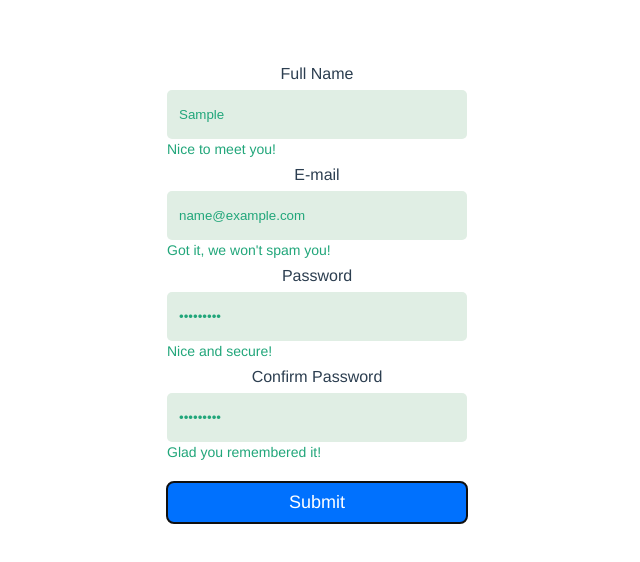
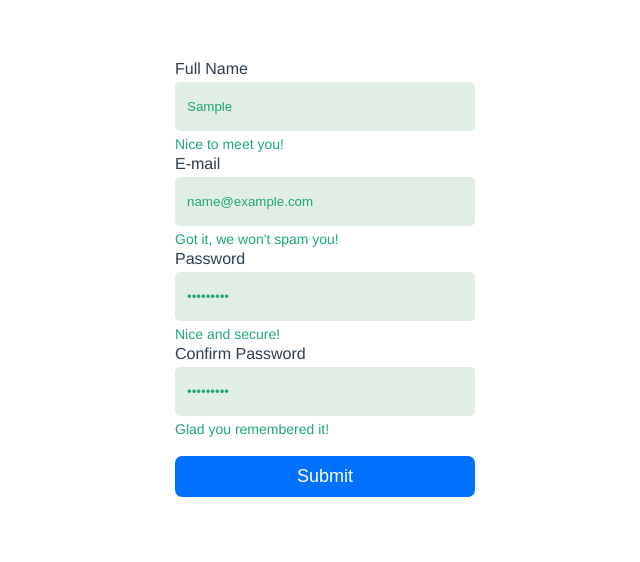
Before and after one commit to hamedg68/hg-design, a Vue app: page / in a window 1280 px wide. Both pictures are taken after typing "Sample", "name@example.com", "Sample123", "Sample123" into the empty fields and a click on the button "Submit". Shown: the top 562 px of the page, without its empty margins (323-963 px from the left). Built offline with nearby package versions, Linux system fonts and the light colour scheme.

Commit message:
feat: inhance validation

```diff
--- a/package.json
+++ b/package.json
@@ -9,6 +9,7 @@
     "preview": "vite preview"
   },
   "dependencies": {
+    "@vee-validate/yup": "^4.11.3",
     "vee-validate": "^4.11.3",
     "vue": "^3.3.4",
     "yup": "^1.2.0"
--- a/src/App.vue
+++ b/src/App.vue
@@ -40,21 +40,15 @@
 </template>
 
 <script setup lang="ts">
-import { Form } from 'vee-validate';
-import * as Yup from 'yup';
-import TextInput from './components/TextInput.vue';
+import { Form } from "vee-validate";
+import * as Yup from "yup";
+import TextInput from "./components/TextInput.vue";
 
-function onSubmit(values) {
+function onSubmit(values: any) {
   alert(JSON.stringify(values, null, 2));
 }
 
-function onInvalidSubmit() {
-  const submitBtn = document.querySelector('.submit-btn');
-  submitBtn.classList.add('invalid');
-  setTimeout(() => {
-    submitBtn.classList.remove('invalid');
-  }, 1000);
-}
+function onInvalidSubmit() {}
 
 // Using yup to generate a validation schema
 // https://vee-validate.logaretm.com/v4/guide/validation#validation-schemas-with-yup
@@ -64,59 +58,6 @@ const schema = Yup.object().shape({
   password: Yup.string().min(6).required(),
   confirm_password: Yup.string()
     .required()
-    .oneOf([Yup.ref('password')], 'Passwords do not match'),
+    .oneOf([Yup.ref("password")], "Passwords do not match"),
 });
 </script>
-
-<style>
-* {
-  box-sizing: border-box;
-}
-
-:root {
-  --primary-color: #0071fe;
-  --error-color: #f23648;
-  --error-bg-color: #fddfe2;
-  --success-color: #21a67a;
-  --success-bg-color: #e0eee4;
-}
-
-html,
-body {
-  width: 100%;
-  height: 100%;
-}
-
-#app {
-  font-family: Avenir, Helvetica, Arial, sans-serif;
-  -webkit-font-smoothing: antialiased;
-  -moz-osx-font-smoothing: grayscale;
-  color: #2c3e50;
-  margin-top: 60px;
-
-  width: 100%;
-  height: 100%;
-}
-
-form {
-  width: 300px;
-  margin: 0px auto;
-  padding-bottom: 60px;
-}
-
-.submit-btn {
-  background: var(--primary-color);
-  outline: none;
-  border: none;
-  color: #fff;
-  font-size: 18px;
-  padding: 10px 15px;
-  display: block;
-  width: 100%;
-  border-radius: 7px;
-  margin-top: 40px;
-  transition: transform 0.3s ease-in-out;
-  cursor: pointer;
-}
-
-</style>
--- a/src/components/TextInput.vue
+++ b/src/components/TextInput.vue
@@ -1,7 +1,10 @@
 <template>
   <div
     class="TextInput"
-    :class="{ 'has-error': !!errorMessage, success: meta.valid }"
+    :class="{
+      'has-error': !!errorMessage && meta.validated && meta.touched,
+      success: meta.valid && meta.dirty,
+    }"
   >
     <label :for="name">{{ label }}</label>
     <input
@@ -10,47 +13,37 @@
       :id="name"
       :type="type"
       :placeholder="placeholder"
-      @input="handleChange"
-      @blur="handleBlur"
     />
 
-    <p class="help-message" v-show="errorMessage || meta.valid">
+    <p
+      class="help-message"
+      v-show="(errorMessage && meta.validated && meta.touched) || (meta.valid && meta.dirty)"
+    >
       {{ errorMessage || successMessage }}
     </p>
   </div>
 </template>
 
-
 <script setup lang="ts">
 import { toRef } from "vue";
 import { useField } from "vee-validate";
 
-const props = defineProps({
-  type: {
-    type: String,
-    default: "text",
-  },
-  value: {
-    type: String,
-    default: undefined,
-  },
-  name: {
-    type: String,
-    required: true,
-  },
-  label: {
-    type: String,
-    required: true,
-  },
-  successMessage: {
-    type: String,
-    default: "",
-  },
-  placeholder: {
-    type: String,
-    default: "",
-  },
-});
+const props = withDefaults(
+  defineProps<{
+    label: string;
+    name: string;
+    type?: string;
+    value?: string;
+    successMessage?: string;
+    placeholder?: string;
+  }>(),
+  {
+    type: "text",
+    value: undefined,
+    successMessage: "",
+    placeholder: "",
+  }
+);
 
 // use `toRef` to create reactive references to `name` prop which is passed to `useField`
 // this is important because vee-validte needs to know if the field name changes
@@ -62,72 +55,8 @@ const name = toRef(props, "name");
 const {
   value: inputValue,
   errorMessage,
-  handleBlur,
-  handleChange,
   meta,
 } = useField(name, undefined, {
   initialValue: props.value,
 });
 </script>
-<style scoped>
-.TextInput {
-  position: relative;
-  margin-bottom: calc(1em * 1.5);
-  width: 100%;
-}
-
-label {
-  display: block;
-  margin-bottom: 4px;
-  width: 100%;
-}
-
-input {
-  border-radius: 5px;
-  border: 2px solid transparent;
-  padding: 15px 10px;
-  outline: none;
-  background-color: #f2f5f7;
-  width: 100%;
-  transition: border-color 0.3s ease-in-out, color 0.3s ease-in-out,
-    background-color 0.3s ease-in-out;
-}
-
-input:focus {
-  border-color: var(--primary-color);
-}
-
-.help-message {
-  position: absolute;
-  bottom: calc(-1.5 * 1em);
-  left: 0;
-  margin: 0;
-  font-size: 14px;
-}
-
-.TextInput.has-error input {
-  background-color: var(--error-bg-color);
-  color: var(--error-color);
-}
-
-.TextInput.has-error input:focus {
-  border-color: var(--error-color);
-}
-
-.TextInput.has-error .help-message {
-  color: var(--error-color);
-}
-
-.TextInput.success input {
-  background-color: var(--success-bg-color);
-  color: var(--success-color);
-}
-
-.TextInput.success input:focus {
-  border-color: var(--success-color);
-}
-
-.TextInput.success .help-message {
-  color: var(--success-color);
-}
-</style>
--- a/src/style.css
+++ b/src/style.css
@@ -1,80 +1,115 @@
-:root {
-  font-family: Inter, system-ui, Avenir, Helvetica, Arial, sans-serif;
-  line-height: 1.5;
-  font-weight: 400;
-
-  color-scheme: light dark;
-  color: rgba(255, 255, 255, 0.87);
-  background-color: #242424;
-
-  font-synthesis: none;
-  text-rendering: optimizeLegibility;
-  -webkit-font-smoothing: antialiased;
-  -moz-osx-font-smoothing: grayscale;
-  -webkit-text-size-adjust: 100%;
+* {
+  box-sizing: border-box;
 }
 
-a {
-  font-weight: 500;
-  color: #646cff;
-  text-decoration: inherit;
-}
-a:hover {
-  color: #535bf2;
+:root {
+  --primary-color: #0071fe;
+  --error-color: #f23648;
+  --error-bg-color: #fddfe2;
+  --success-color: #21a67a;
+  --success-bg-color: #e0eee4;
 }
 
+html,
 body {
-  margin: 0;
-  display: flex;
-  place-items: center;
-  min-width: 320px;
-  min-height: 100vh;
-}
-
-h1 {
-  font-size: 3.2em;
-  line-height: 1.1;
-}
-
-button {
-  border-radius: 8px;
-  border: 1px solid transparent;
-  padding: 0.6em 1.2em;
-  font-size: 1em;
-  font-weight: 500;
-  font-family: inherit;
-  background-color: #1a1a1a;
-  cursor: pointer;
-  transition: border-color 0.25s;
-}
-button:hover {
-  border-color: #646cff;
-}
-button:focus,
-button:focus-visible {
-  outline: 4px auto -webkit-focus-ring-color;
-}
-
-.card {
-  padding: 2em;
+  width: 100%;
+  height: 100%;
 }
 
 #app {
-  max-width: 1280px;
-  margin: 0 auto;
-  padding: 2rem;
-  text-align: center;
+  font-family: Avenir, Helvetica, Arial, sans-serif;
+  -webkit-font-smoothing: antialiased;
+  -moz-osx-font-smoothing: grayscale;
+  color: #2c3e50;
+  margin-top: 60px;
+
+  width: 100%;
+  height: 100%;
 }
 
-@media (prefers-color-scheme: light) {
-  :root {
-    color: #213547;
-    background-color: #ffffff;
-  }
-  a:hover {
-    color: #747bff;
-  }
-  button {
-    background-color: #f9f9f9;
-  }
+form {
+  width: 300px;
+  margin: 0px auto;
+  padding-bottom: 60px;
 }
+
+.submit-btn {
+  background: var(--primary-color);
+  outline: none;
+  border: none;
+  color: #fff;
+  font-size: 18px;
+  padding: 10px 15px;
+  display: block;
+  width: 100%;
+  border-radius: 7px;
+  margin-top: 40px;
+  transition: transform 0.3s ease-in-out;
+  cursor: pointer;
+}
+
+
+
+/* text Input */
+
+
+.TextInput {
+  position: relative;
+  margin-bottom: calc(1em * 1.5);
+  width: 100%;
+}
+
+label {
+  display: block;
+  margin-bottom: 4px;
+  width: 100%;
+}
+
+input {
+  border-radius: 5px;
+  border: 2px solid transparent;
+  padding: 15px 10px;
+  outline: none;
+  background-color: #f2f5f7;
+  width: 100%;
+  transition: border-color 0.3s ease-in-out, color 0.3s ease-in-out,
+    background-color 0.3s ease-in-out;
+}
+
+input:focus {
+  border-color: var(--primary-color);
+}
+
+.help-message {
+  position: absolute;
+  bottom: calc(-1.5 * 1em);
+  left: 0;
+  margin: 0;
+  font-size: 14px;
+}
+
+.TextInput.has-error input {
+  background-color: var(--error-bg-color);
+  color: var(--error-color);
+}
+
+.TextInput.has-error input:focus {
+  border-color: var(--error-color);
+}
+
+.TextInput.has-error .help-message {
+  color: var(--error-color);
+}
+
+.TextInput.success input {
+  background-color: var(--success-bg-color);
+  color: var(--success-color);
+}
+
+.TextInput.success input:focus {
+  border-color: var(--success-color);
+}
+
+.TextInput.success .help-message {
+  color: var(--success-color);
+}
```
Also changed, not shown: 1 other file (tests, documents, lock files or other folders).
